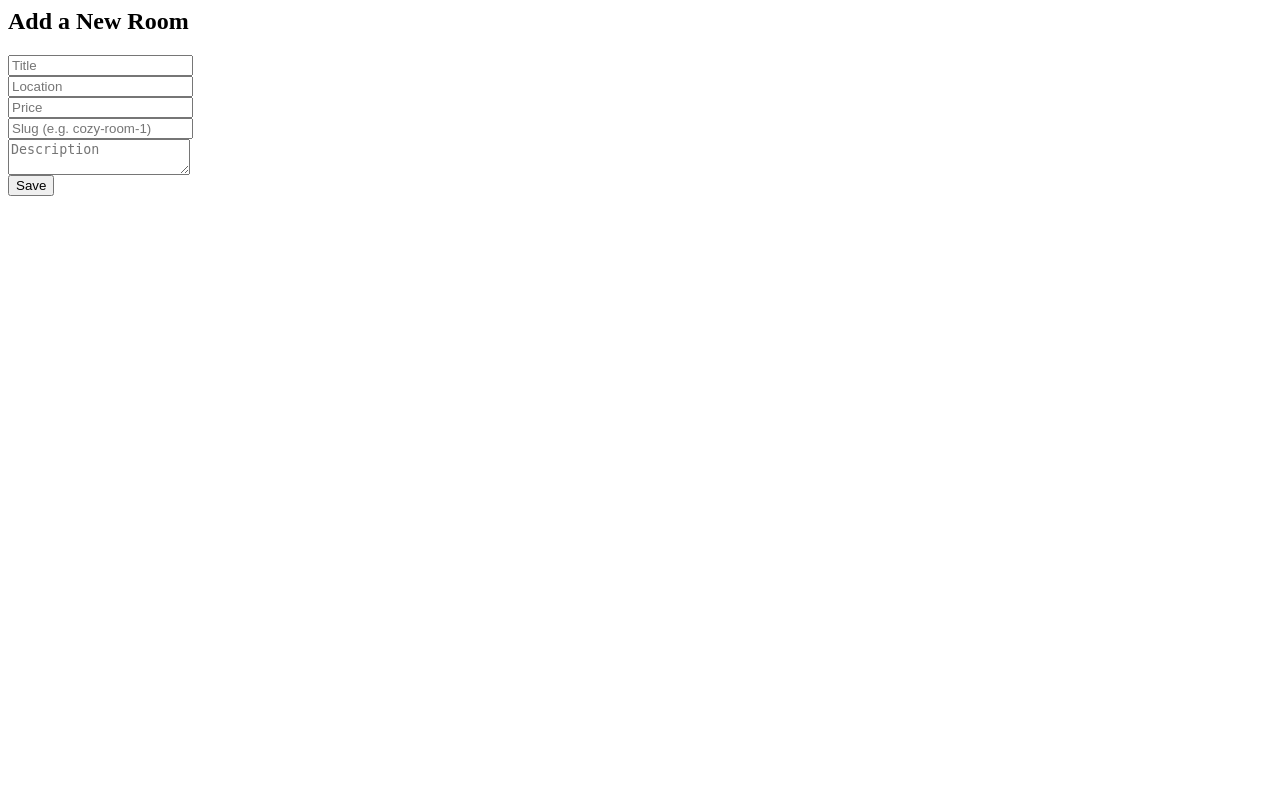
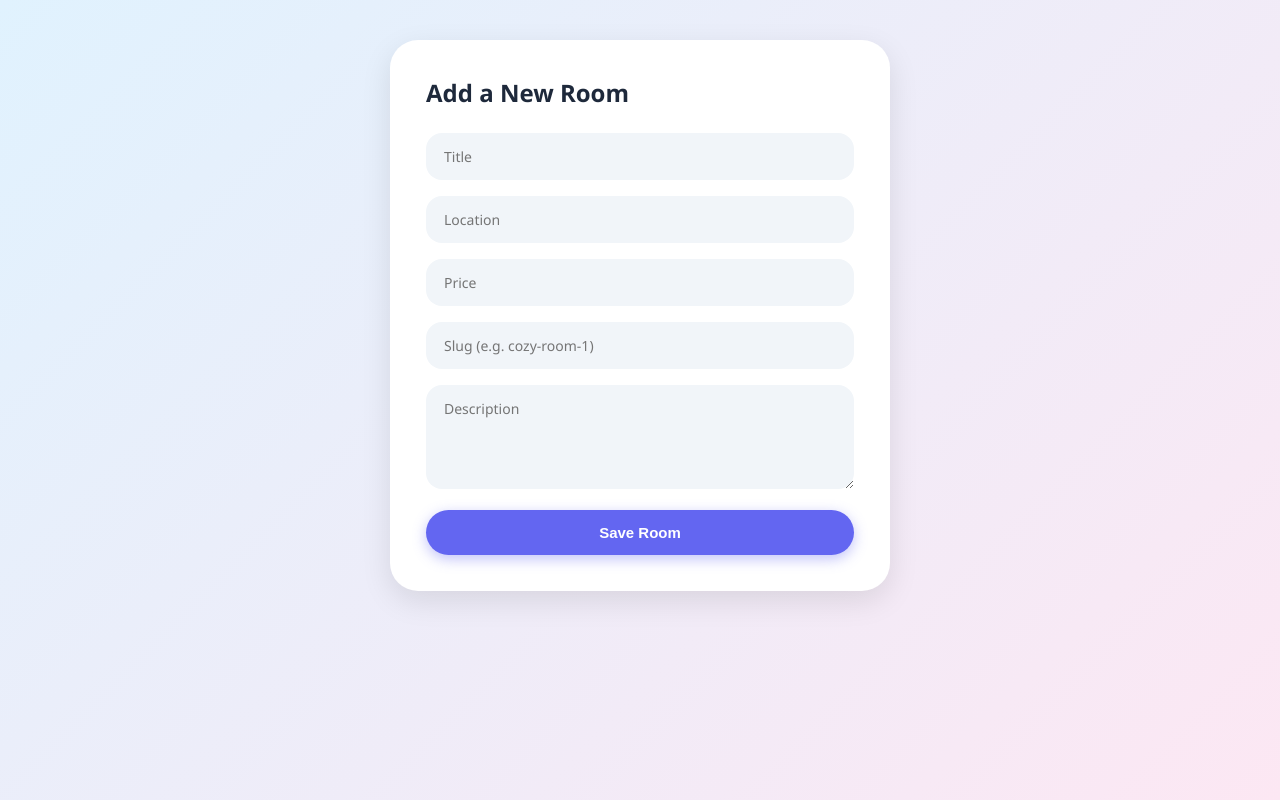
Before and after one commit to krimongurung524-rgb/Room-Finder-, a Django app: page /rooms/create/ in a window 1280 px wide. Run offline with Django 5.2, Linux system fonts and the light colour scheme.

Commit message:
modified room create.html

```diff
--- a/templates/core/room_create.html
+++ b/templates/core/room_create.html
@@ -1,10 +1,72 @@
-<h2>Add a New Room</h2>
-<form method="POST">
-    {% csrf_token %}
-    <input type="text" name="title" placeholder="Title" required><br>
-    <input type="text" name="location" placeholder="Location" required><br>
-    <input type="number" step="0.01" name="price" placeholder="Price" required><br>
-    <input type="text" name="slug" placeholder="Slug (e.g. cozy-room-1)" required><br>
-    <textarea name="description" placeholder="Description" required></textarea><br>
-    <button type="submit">Save</button>
-</form>
+<!DOCTYPE html>
+<html lang="en">
+<head>
+<meta charset="UTF-8">
+<title>Add Room</title>
+<style>
+    * { box-sizing: border-box; }
+    body {
+        font-family: 'Segoe UI', Arial, sans-serif;
+        background: linear-gradient(135deg, #e0f2fe, #fce7f3);
+        margin: 0;
+        padding: 40px 20px;
+        min-height: 100vh;
+    }
+    .container { max-width: 500px; margin: 0 auto; }
+    .form-bubble {
+        background: #fff;
+        border-radius: 28px;
+        padding: 36px;
+        box-shadow: 0 10px 30px rgba(0,0,0,0.1);
+    }
+    .form-bubble h2 { margin: 0 0 24px; color: #1e293b; }
+    .form-bubble input,
+    .form-bubble textarea {
+        width: 100%;
+        padding: 14px 18px;
+        margin-bottom: 16px;
+        border: none;
+        background: #f1f5f9;
+        border-radius: 16px;
+        font-size: 14px;
+        font-family: inherit;
+        outline: none;
+        transition: box-shadow 0.2s ease;
+    }
+    .form-bubble input:focus,
+    .form-bubble textarea:focus {
+        box-shadow: 0 0 0 3px #c7d2fe;
+    }
+    .form-bubble button {
+        width: 100%;
+        background: #6366f1;
+        color: #fff;
+        border: none;
+        padding: 14px;
+        border-radius: 999px;
+        font-size: 15px;
+        font-weight: 700;
+        cursor: pointer;
+        box-shadow: 0 4px 14px rgba(99,102,241,0.4);
+        transition: transform 0.2s ease;
+    }
+    .form-bubble button:hover { transform: translateY(-2px); }
+</style>
+</head>
+<body>
+<div class="container">
+    <div class="form-bubble">
+        <h2>Add a New Room</h2>
+        <form method="POST">
+            {% csrf_token %}
+            <input type="text" name="title" placeholder="Title" required>
+            <input type="text" name="location" placeholder="Location" required>
+            <input type="number" step="0.01" name="price" placeholder="Price" required>
+            <input type="text" name="slug" placeholder="Slug (e.g. cozy-room-1)" required>
+            <textarea name="description" rows="4" placeholder="Description" required></textarea>
+            <button type="submit">Save Room</button>
+        </form>
+    </div>
+</div>
+</body>
+</html>
```
